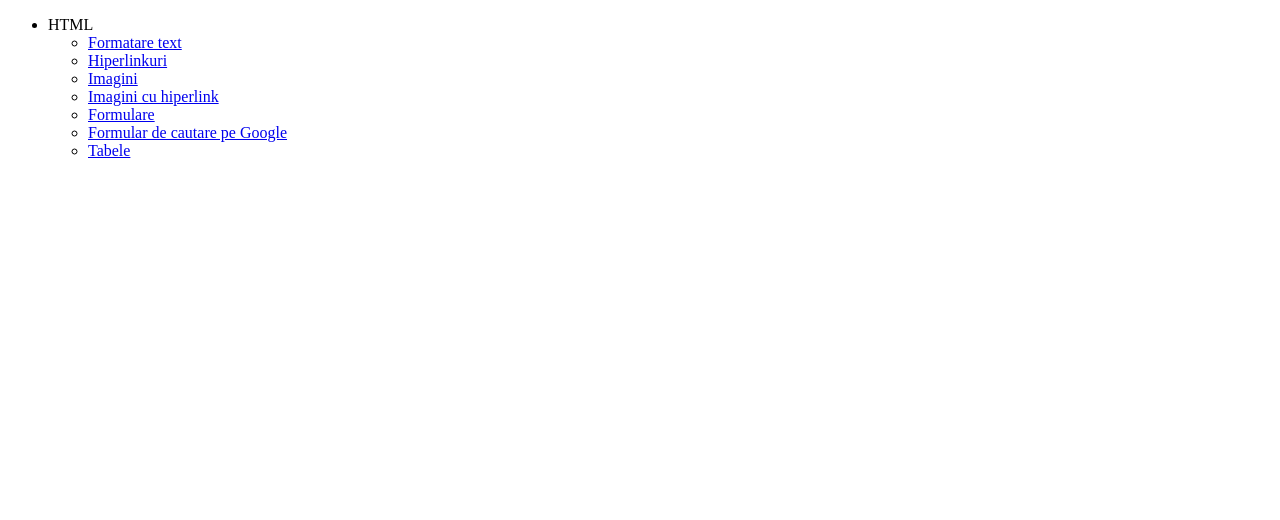
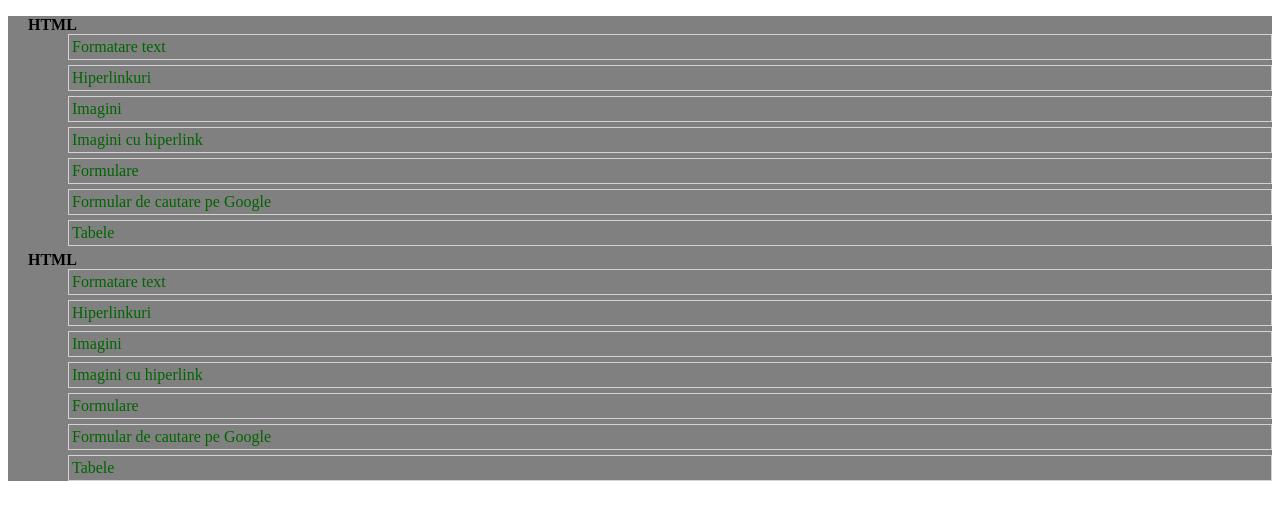
Before and after one commit to USARB-WEB/tekwill2021-exemple, a plain HTML site: page public/index.html in a window 1280 px wide. Drawn offline with Linux system fonts and the light colour scheme.

Commit message:
Stilizarea index.html

```diff
--- a/public/index.html
+++ b/public/index.html
@@ -5,10 +5,24 @@
     <meta http-equiv="X-UA-Compatible" content="IE=edge">
     <meta name="viewport" content="width=device-width, initial-scale=1.0">
     <title>Document</title>
+    <link rel="stylesheet" href="style.css">
 </head>
 <body>
     <ul>
-        <li>HTML
+        <li>
+            <span>HTML</span>
+            <ul>
+                <li><a href="1. HTML/formatare-text.html">Formatare text</a></li>
+                <li><a href="1. HTML/hiperlinkuri.html">Hiperlinkuri</a></li>
+                <li><a href="1. HTML/imagini.html">Imagini</a></li>
+                <li><a href="1. HTML/imagini-cu-hiperlink.html">Imagini cu hiperlink</a></li>
+                <li><a href="1. HTML/formulare.html">Formulare</a></li>
+                <li><a href="1. HTML/formular-de-cautare-google.html">Formular de cautare pe Google</a></li>
+                <li><a href="1. HTML/tabele.html">Tabele</a></li>
+            </ul>
+        </li>
+        <li>
+            <span>HTML</span>
             <ul>
                 <li><a href="1. HTML/formatare-text.html">Formatare text</a></li>
                 <li><a href="1. HTML/hiperlinkuri.html">Hiperlinkuri</a></li>
--- a/public/style.css
+++ b/public/style.css
@@ -0,0 +1,31 @@
+ul{
+    background: gray;
+    list-style: none;
+    padding: 0;
+}
+
+ul li{
+    padding-left: 20px;
+}
+
+ul span{
+    font-weight: bold;
+}
+
+
+ul li ul{
+    list-style: none;
+}
+
+ul li ul li{
+    margin-bottom: 5px;
+    padding: 3px;
+    border: 1px solid lightgray;
+    margin-left: 40px;
+}
+
+ul li ul li a{
+    color: darkgreen;
+    text-decoration: none;
+
+}
```
